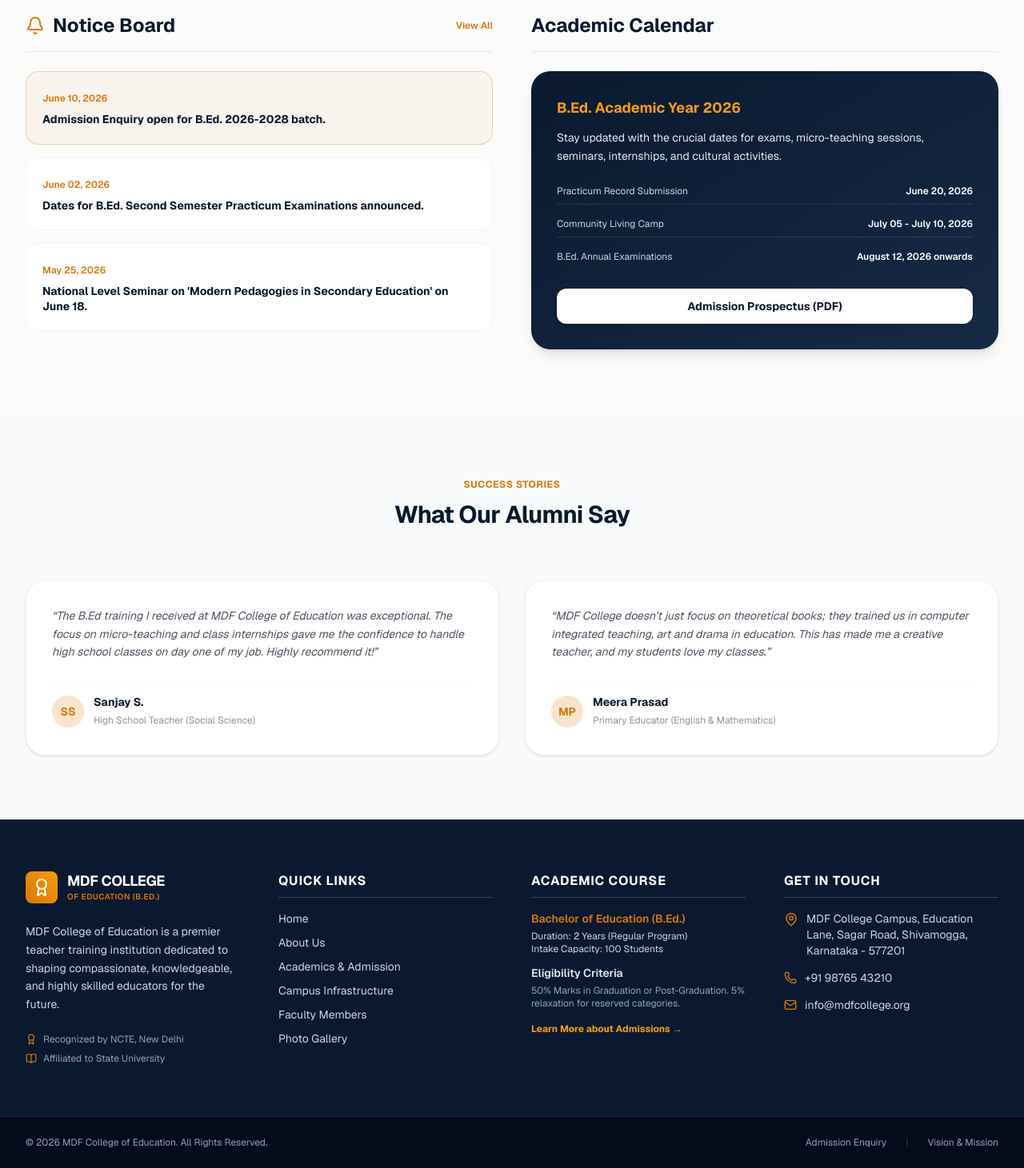
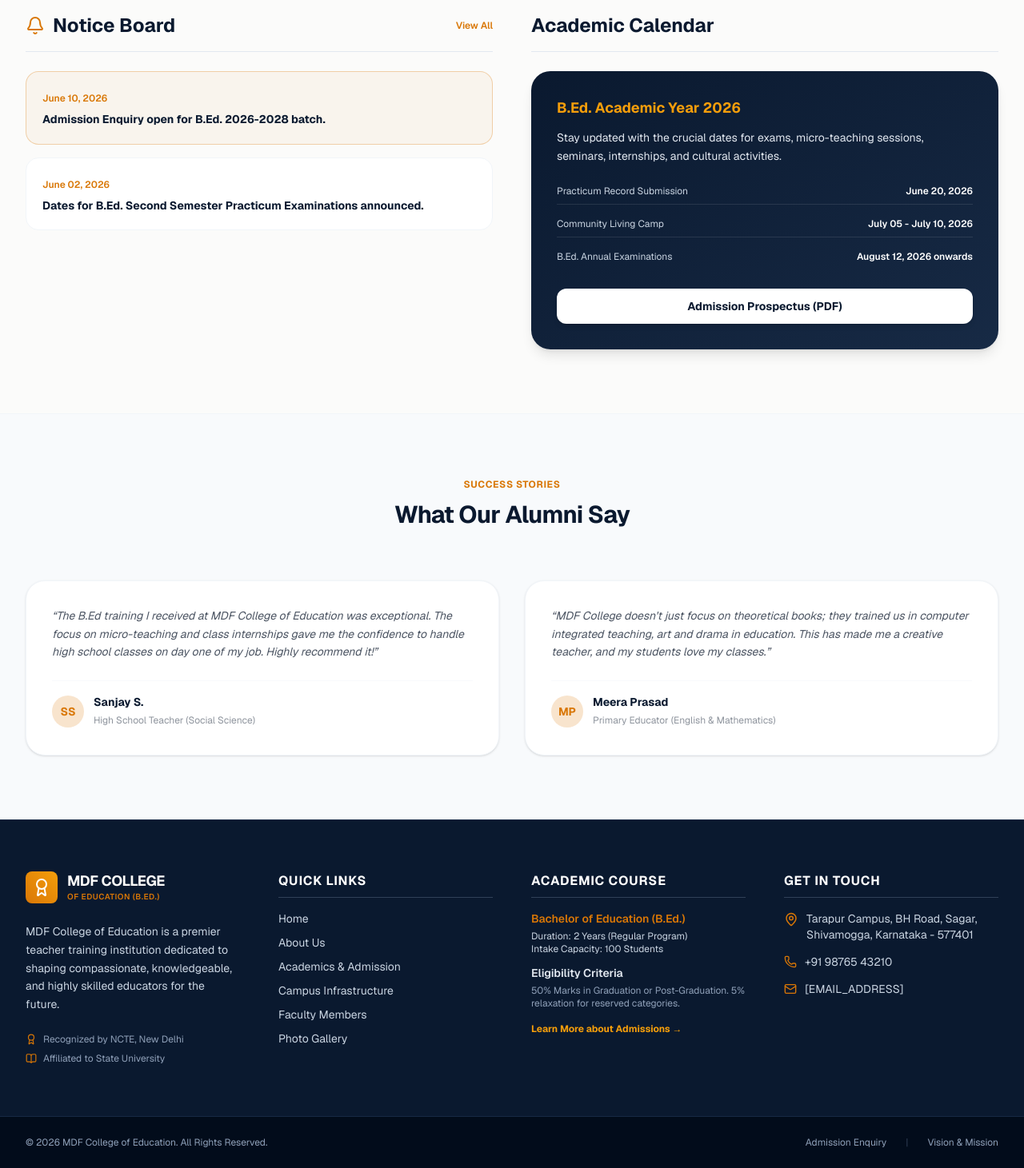
Before and after one commit to PavanMG-19/mdf-bed, a Next.js app: page / in a window 1280 px wide. Shown: the part 2088-3549 px from the top of the page at 80% size. Built offline with nearby package versions, Linux system fonts and the light colour scheme.

Commit message:
Updated lines in project

```diff
--- a/app/page.tsx
+++ b/app/page.tsx
@@ -28,7 +28,6 @@ export default function Home() {
   const notices = [
     { date: "June 10, 2026", title: "Admission Enquiry open for B.Ed. 2026-2028 batch.", active: true },
     { date: "June 02, 2026", title: "Dates for B.Ed. Second Semester Practicum Examinations announced.", active: false },
-    { date: "May 25, 2026", title: "National Level Seminar on 'Modern Pedagogies in Secondary Education' on June 18.", active: false },
   ];
 
   return (
--- a/components/Footer.tsx
+++ b/components/Footer.tsx
@@ -91,7 +91,7 @@ export default function Footer() {
           <ul className="flex flex-col gap-3.5 text-sm text-slate-300">
             <li className="flex gap-2.5">
               <MapPin size={18} className="text-secondary shrink-0 mt-0.5" />
-              <span>MDF College Campus, Education Lane, Sagar Road, Shivamogga, Karnataka - 577201</span>
+              <span>Tarapur Campus, BH Road, Sagar, Shivamogga, Karnataka - 577401</span>
             </li>
             <li className="flex gap-2.5 items-center">
               <Phone size={16} className="text-secondary shrink-0" />
@@ -99,7 +99,7 @@ export default function Footer() {
             </li>
             <li className="flex gap-2.5 items-center">
               <Mail size={16} className="text-secondary shrink-0" />
-              <a href="mailto:info@mdfcollege.org" className="hover:text-secondary transition-colors">info@mdfcollege.org</a>
+              <a href="mailto:[EMAIL_ADDRESS]" className="hover:text-secondary transition-colors">[EMAIL_ADDRESS]</a>
             </li>
           </ul>
         </div>
```
